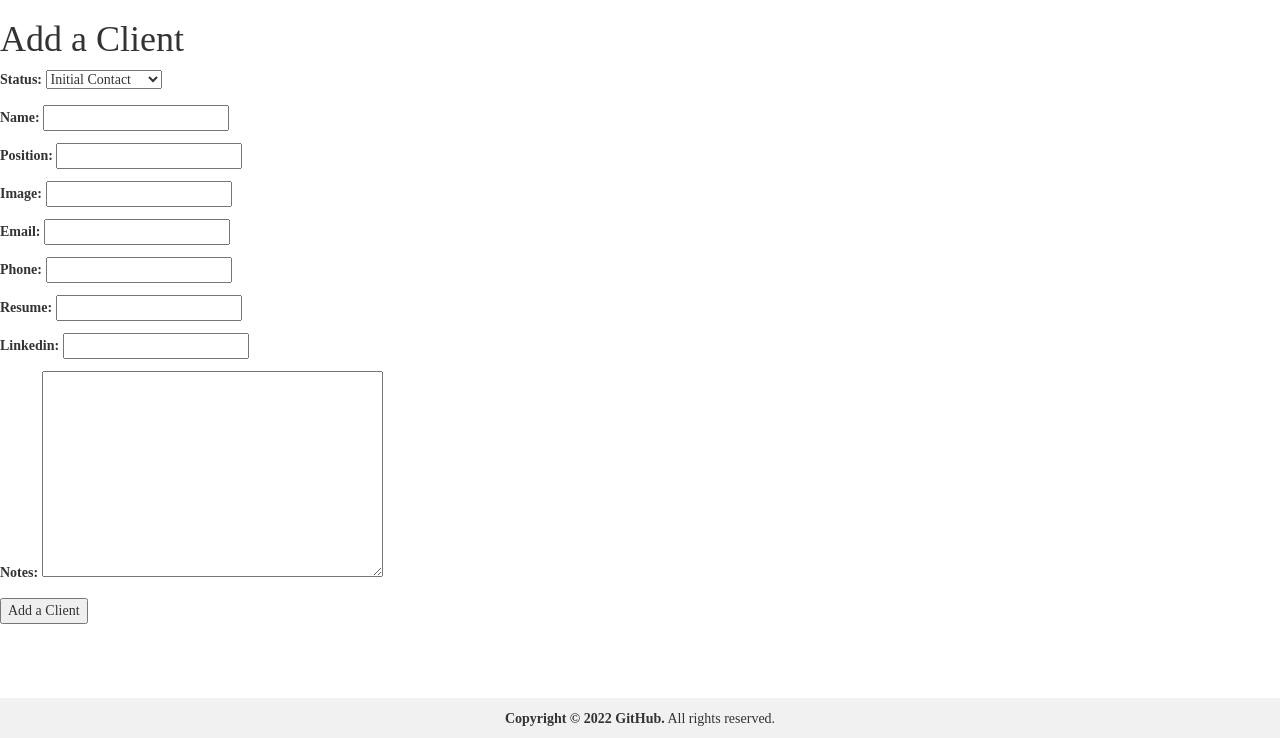
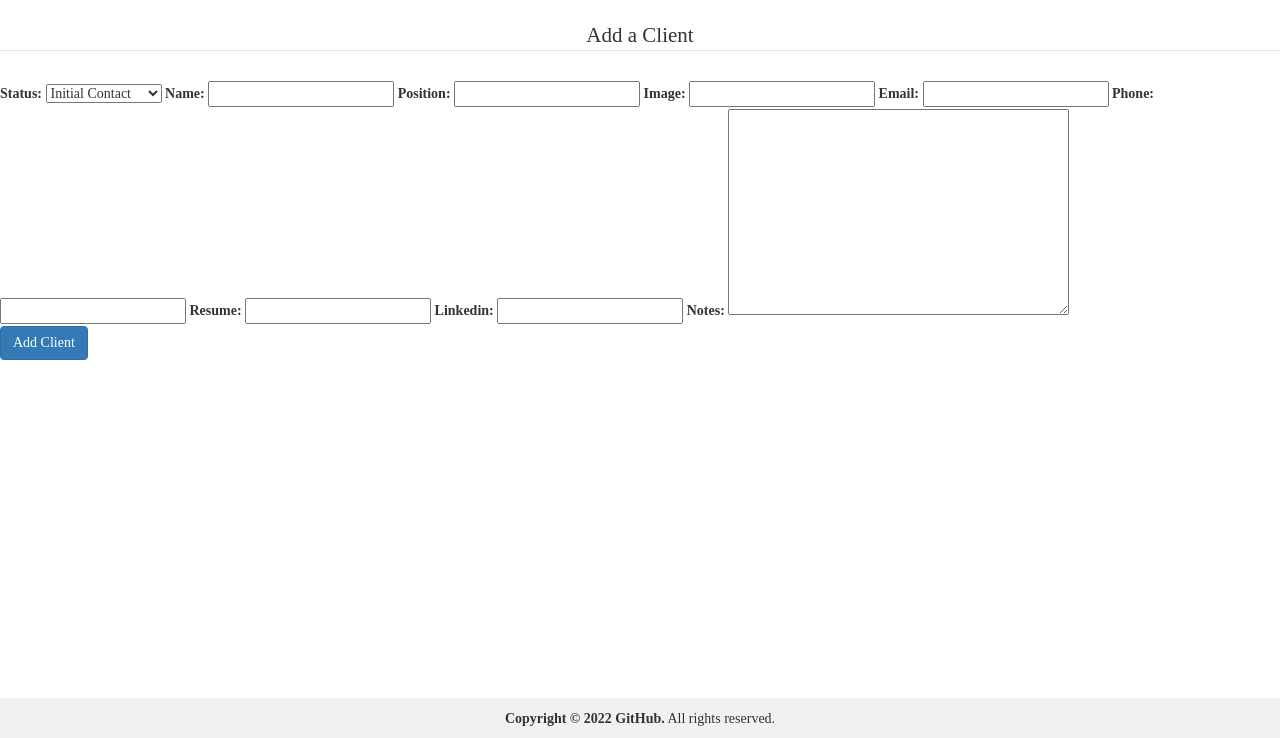
Before and after one commit to Oksanka25/EasyRecruitingCapstone, a Django app: page /clients/new/ in a window 1280 px wide. Shown: the part 62-800 px from the top of the page. Run offline with Django 4.2, Linux system fonts and the light colour scheme; the visitor is signed in with stand-in values (Sample User, id 1); some libraries are stand-ins or nearby versions; some web fonts are replaced.

Commit message:
Updated styling of the forms

```diff
--- a/easy_recruiting/settings.py
+++ b/easy_recruiting/settings.py
@@ -39,6 +39,7 @@ INSTALLED_APPS = [
     'django.contrib.messages',
     'django.contrib.staticfiles',
     'main_app',
+    'bootstrap5form'
 ]
 
 MIDDLEWARE = [
--- a/main_app/templates/client_create.html
+++ b/main_app/templates/client_create.html
@@ -1,11 +1,69 @@
 {% extends 'base.html' %}
+{% load bootstrap5form %}
 {% block content %}
-<h1>Add a Client</h1>
+{% comment %} <div class="container">
+  <div class="">
+      <div class="">
+          <div class="content"><h2>Add a Client</h2></div>
+          <form method="post">
+              {% csrf_token %}
+              {% for non_field_error in form.non_field_errors %}
+                  <p class="help is-danger">{{ non_field_error }}</p>
+              {% endfor %}
+              {% for field in form %}
+                  <div class="field">
+                      <label for="{{ field.id_for_label }}" class="label">{{ field.html_name }}</label>
+                      {{ field }}
+                  {% for error in field.errors %}
+                      <p class="help is-danger">{{ error }}</p>
+                  {% endfor %}
+                  </div>
+              {% endfor %}
+              <input type="submit" value="Add Client" class="btn">
+          </form>
+      </div>
+  </div>
+</div> {% endcomment %}
 
-<form method="post">
-  {% csrf_token %}
-  {{form.as_p}}
-  <input type="submit" value="Add a Client" />
+<form role="form" class="position-relative">
+    <legend class="d-flex justify-content-center mb-5">Add a Client</legend>
+    {% csrf_token %}
+    {{ form|bootstrap5form }}
+    <div class="form-group">
+      <button type="submit" class="btn btn-primary">Add Client</button>
+    </div>
 </form>
 
+{% comment %} <form class="form-horizontal">
+  <legend>Form Title</legend>
+  {% csrf_token %}
+  {{ form|bootstrap5form_horizontal }}
+  <div class="form-group">
+    <div class="col-sm-10 col-sm-offset-2">
+      <button type="submit" class="btn btn-primary">Submit</button>
+    </div>
+  </div>
+</form>
+
+ {% endcomment %}
+
+{% comment %} {% if form.non_field_errors %}
+    <div class="alert alert-danger" role="alert">
+        <a class="close" data-dismiss="alert">&times;</a>
+        {% for non_field_error in form.non_field_errors %}
+             {{ non_field_error }}
+        {% endfor %}
+    </div>
+{% endif %}
+
+{% for field in form.hidden_fields %}
+    {{ field }}
+{% endfor %}
+
+{% for field in form.visible_fields %}
+    {% include 'bootstrap5form/field.html' %}
+{% endfor %} {% endcomment %}
+
+
+
 {% endblock %}
```
Also changed, not shown: main_app/templates/client_update.html (+14 -3 lines).
